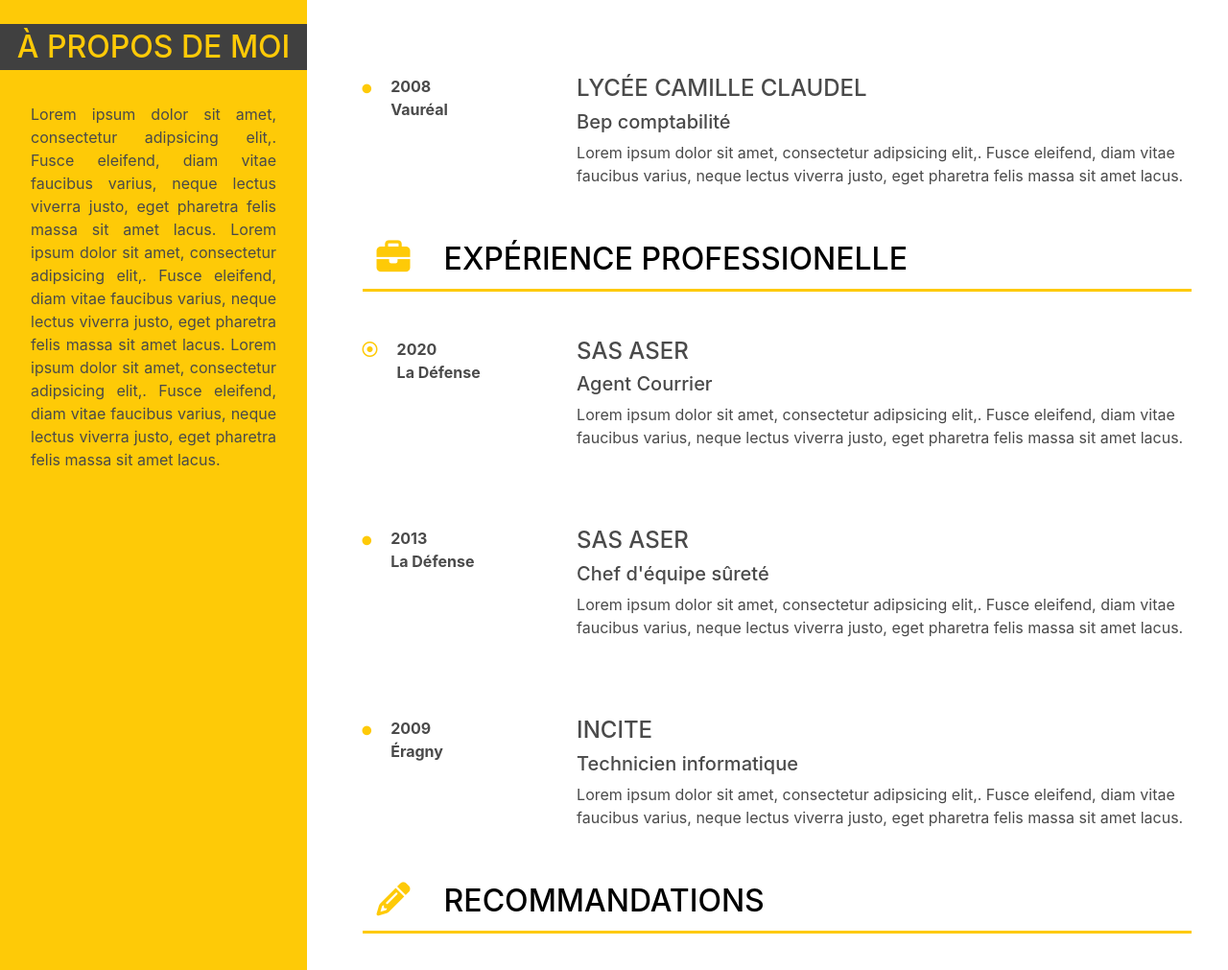
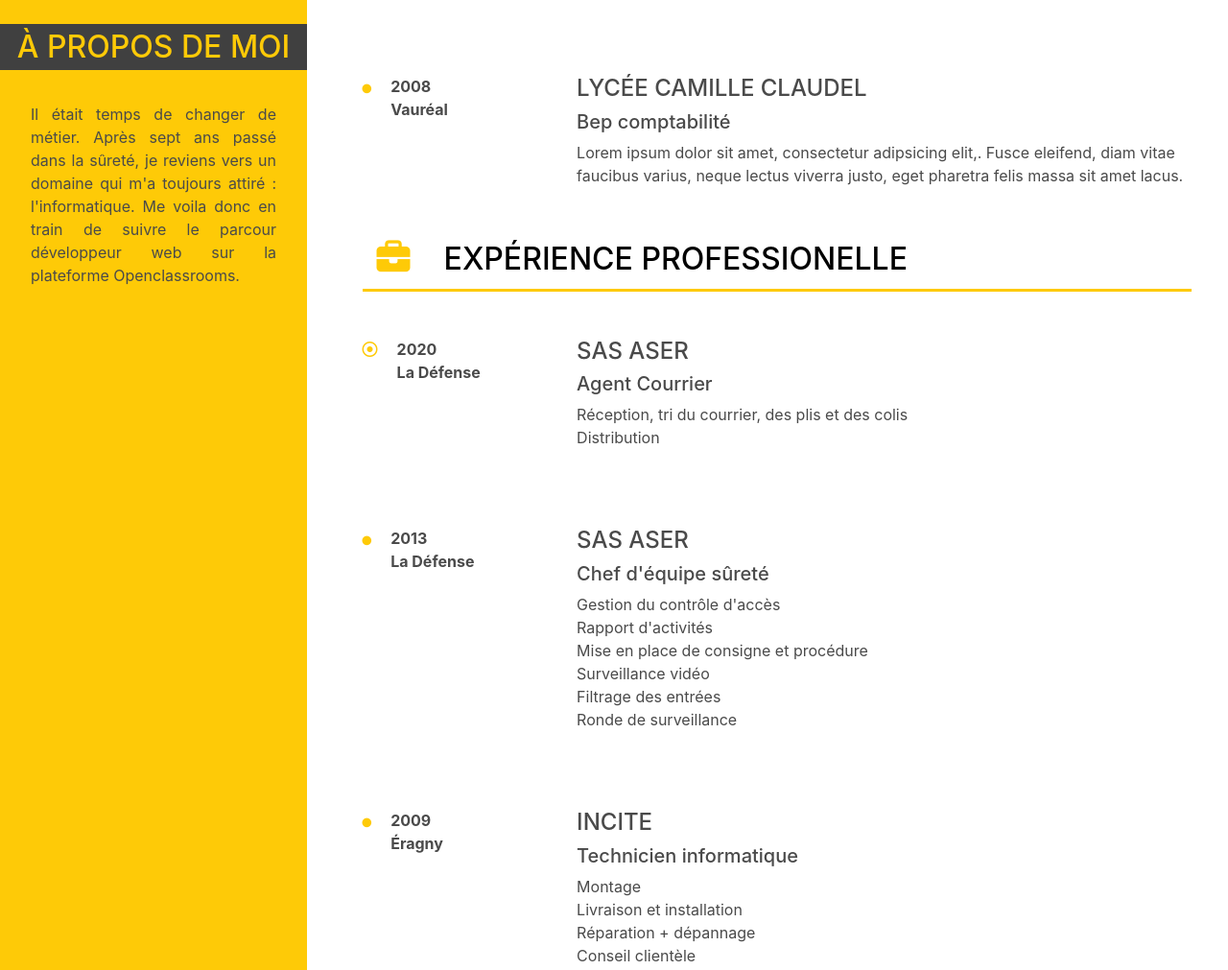
Before and after one commit to MouzyPeasy/Projet-2, a plain HTML site: page index.html in a window 1280 px wide. Shown: the part 709-1720 px from the top of the page at 96% size. Drawn offline with Linux system fonts and the light colour scheme.

Commit message:
modification on left bar

```diff
--- a/index.html
+++ b/index.html
@@ -39,15 +39,10 @@
           <article class="a_propos">
             <h2 class="left-bar-title">À PROPOS DE MOI</h2>
             <p class="left-bar-paragraph">
-              Lorem ipsum dolor sit amet, consectetur adipsicing elit,. Fusce
-              eleifend, diam vitae faucibus varius, neque lectus viverra justo,
-              eget pharetra felis massa sit amet lacus. Lorem ipsum dolor sit
-              amet, consectetur adipsicing elit,. Fusce eleifend, diam vitae
-              faucibus varius, neque lectus viverra justo, eget pharetra felis
-              massa sit amet lacus. Lorem ipsum dolor sit amet, consectetur
-              adipsicing elit,. Fusce eleifend, diam vitae faucibus varius,
-              neque lectus viverra justo, eget pharetra felis massa sit amet
-              lacus.
+              Il était temps de changer de métier. Après sept ans passé dans la
+              sûreté, je reviens vers un domaine qui m'a toujours attiré :
+              l'informatique. Me voila donc en train de suivre le parcour
+              développeur web sur la plateforme Openclassrooms.
             </p>
           </article>
           <article class="loisirs">
@@ -141,9 +136,8 @@
                     <h4>SAS ASER</h4>
                     <h5>Agent Courrier</h5>
                     <p>
-                      Lorem ipsum dolor sit amet, consectetur adipsicing elit,.
-                      Fusce eleifend, diam vitae faucibus varius, neque lectus
-                      viverra justo, eget pharetra felis massa sit amet lacus.
+                      Réception, tri du courrier, des plis et des colis<br />
+                      Distribution
                     </p>
                   </div>
                 </div>
@@ -160,9 +154,12 @@
                     <h4>SAS ASER</h4>
                     <h5>Chef d'équipe sûreté</h5>
                     <p>
-                      Lorem ipsum dolor sit amet, consectetur adipsicing elit,.
-                      Fusce eleifend, diam vitae faucibus varius, neque lectus
-                      viverra justo, eget pharetra felis massa sit amet lacus.
+                      Gestion du contrôle d'accès<br />
+                      Rapport d'activités<br />
+                      Mise en place de consigne et procédure<br />
+                      Surveillance vidéo<br />
+                      Filtrage des entrées<br />
+                      Ronde de surveillance
                     </p>
                   </div>
                 </div>
@@ -179,9 +176,10 @@
                     <h4>INCITE</h4>
                     <h5>Technicien informatique</h5>
                     <p>
-                      Lorem ipsum dolor sit amet, consectetur adipsicing elit,.
-                      Fusce eleifend, diam vitae faucibus varius, neque lectus
-                      viverra justo, eget pharetra felis massa sit amet lacus.
+                      Montage<br />
+                      Livraison et installation<br />
+                      Réparation + dépannage<br />
+                      Conseil clientèle
                     </p>
                   </div>
                 </div>
--- a/style.css
+++ b/style.css
@@ -98,7 +98,7 @@ h3 {
 
 .a_propos {
   text-align: justify;
-  margin-bottom: 37em;
+  margin-bottom: 55em;
 }
 
 p,
@@ -169,14 +169,4 @@ h5 {
   .fa-pencil-alt {
     margin-right: 0px;
   }
-
-  .contact {
-    flex: auto;
-    order: 3;
-  }
-
-  .loisirs {
-    flex: auto;
-    order: 1;
-  }
 }
```
